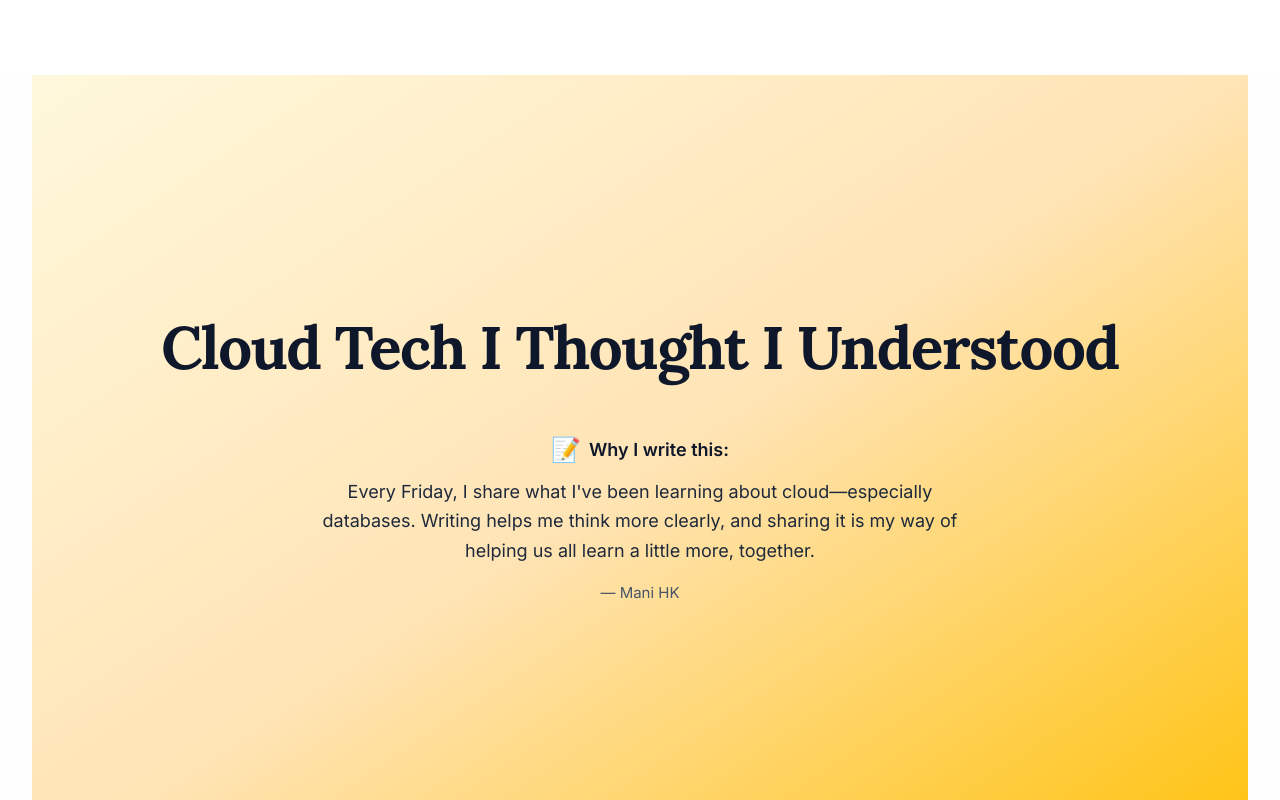
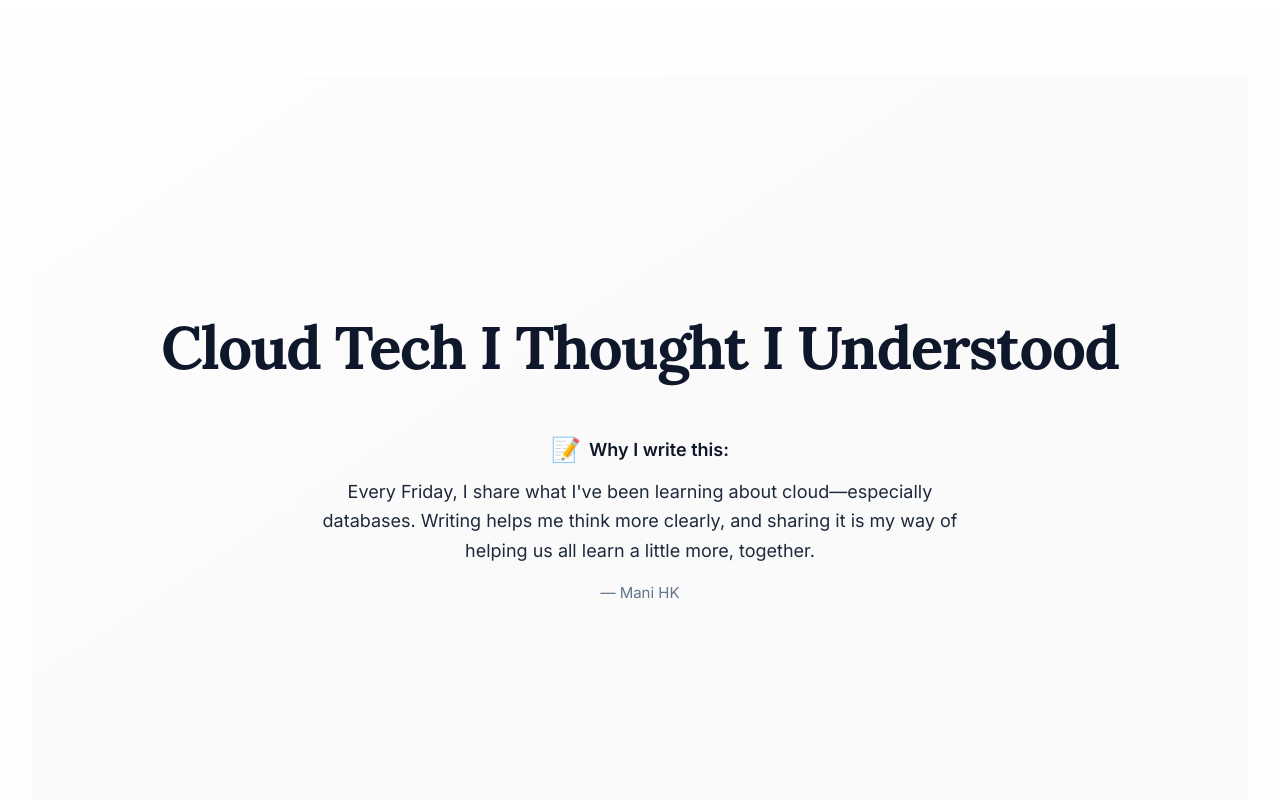
Before and after one commit to manigoogle/databasefutures, a Next.js app: page / in a window 1280 px wide. Shown: the top 800 px of the page. Built offline with nearby package versions, Linux system fonts and the light colour scheme.

Commit message:
refactor: update design for modern, sleek aesthetic
Use yellow as accent with neutral gradient background for diagrams

#VERCEL_SKIP

Co-authored-by: null <151899610+manigoogle@users.noreply.github.com>

```diff
--- a/app/components/header.tsx
+++ b/app/components/header.tsx
@@ -37,7 +37,7 @@ export default function Header() {
 
   const headerBaseClasses = "sticky top-0 z-50 transition-all duration-300 ease-in-out"
   const headerBackgroundClasses =
-    "bg-gradient-to-r from-brand-yellowGradientStart via-brand-yellowGradientVia to-brand-yellowGradientEnd shadow-sm"
+    "bg-gradient-to-r from-brand-heroGradientStart via-brand-heroGradientVia to-brand-heroGradientEnd shadow-sm backdrop-blur-sm"
   let headerVisibilityClasses = ""
 
   if (isHomePage) {
--- a/app/page.tsx
+++ b/app/page.tsx
@@ -6,11 +6,11 @@ export default async function HomePage() {
 
   return (
     <>
-      {/* Full-width Hero Section - position remains translated up */}
+      {/* Full-width Hero Section with subtle neutral gradient */}
       <section
         id="home-hero-banner"
         className="min-h-screen w-full flex flex-col justify-center
-                   bg-gradient-to-br from-brand-yellowGradientStart via-brand-yellowGradientVia via-brand-yellowGradientMid to-brand-yellowGradientEnd
+                   bg-gradient-to-br from-brand-heroGradientStart via-brand-heroGradientVia to-brand-heroGradientEnd
                    relative overflow-hidden -translate-y-[75px]"
       >
         {/* Inner container for text content, centered */}
--- a/tailwind.config.ts
+++ b/tailwind.config.ts
@@ -57,19 +57,23 @@ const config = {
           foreground: "hsl(var(--card-foreground))",
         },
         brand: {
-          backgroundFrom: "#FFFFFF", // Solid white for content background
-          backgroundTo: "#F8FAFC", // Only used for body gradient if needed, content is solid white
-          yellowGradientStart: "#FFF8DC", // Cornsilk - warm cream
-          yellowGradientVia: "#FFE4B5", // Moccasin - light peach-yellow
-          yellowGradientMid: "#FFD700", // Gold - vibrant yellow
-          yellowGradientEnd: "#FFC107", // Amber - deeper yellow
-          text: "#1E293B",
-          heading: "#0F172A",
-          mutedText: "#475569",
-          accent: "#0F172A",
-          accentHover: "#334155",
-          border: "#CBD5E1",
-          lightBorder: "#E2E8F0",
+          backgroundFrom: "#FFFFFF", // Pure white
+          backgroundTo: "#FAFAFA", // Very subtle gray
+          // Refined neutral gradient - barely perceptible
+          heroGradientStart: "#FEFEFE", // Almost white with warm undertone
+          heroGradientVia: "#FAFAFA", // Very light gray
+          heroGradientEnd: "#F8F9FA", // Subtle cool gray
+          // Yellow accents - used sparingly for highlights
+          yellowAccent: "#FFD700", // Gold for links and highlights
+          yellowAccentHover: "#FFC107", // Amber for hover states
+          yellowAccentLight: "#FFF8DC", // Very light cream for subtle backgrounds
+          text: "#1E293B", // Dark slate for body text
+          heading: "#0F172A", // Almost black for headings
+          mutedText: "#64748B", // Medium gray for secondary text
+          accent: "#FFD700", // Yellow accent for links
+          accentHover: "#FFC107", // Darker yellow for hover
+          border: "#E2E8F0", // Light gray borders
+          lightBorder: "#F1F5F9", // Very light borders
         },
       },
       fontFamily: {
```
Also changed, not shown: email-hero-banner.html (+8 -8 lines).
